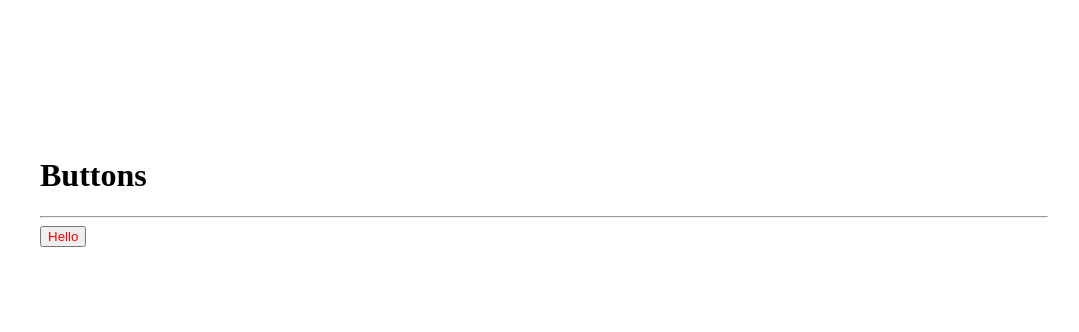
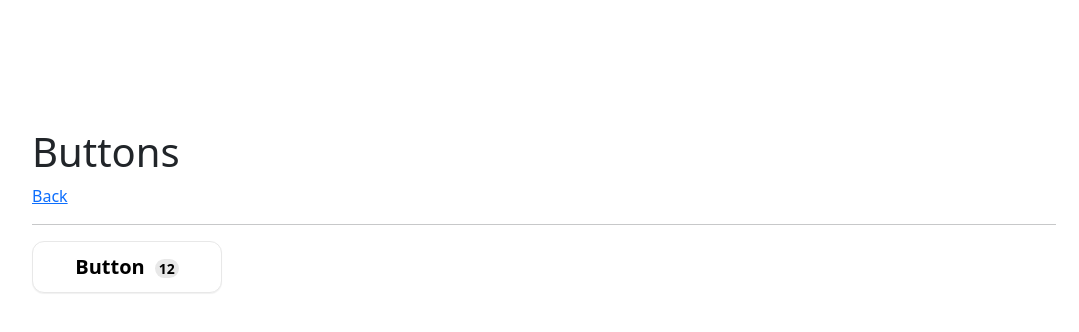
Before and after one commit to picus23/any-web-components, a Next.js app: page /buttons in a window 1280 px wide. Shown: the top 332 px of the page, without its empty margins (96-1175 px from the left). Built offline with nearby package versions, Linux system fonts and the light colour scheme.

Commit message:
button (v)

```diff
--- a/components/buttons/Button.tsx
+++ b/components/buttons/Button.tsx
@@ -2,15 +2,21 @@ import { FC, ReactNode } from "react";
 
 
 interface ButtonProps {
-    children: ReactNode,
-    icon?: ReactNode
+    children?: ReactNode,
+    icon?: ReactNode,
+    counter?: number,
+    // style?: string
+
 }
 
-const Button: FC<ButtonProps> = ({children, icon}) => {
-    return <button style={{color: '#f00'}}>
-            { icon ?? false }
-            {children}
-        </button>;
+const Button: FC<ButtonProps> = ({ children, icon, counter }) => {
+    return <button className="btn-counter">
+
+        {icon ?? false}
+        {children}
+
+       <span className="counter">{counter}</span>
+    </button>
 }
 
 export default Button;
--- a/package.json
+++ b/package.json
@@ -15,7 +15,9 @@
     "bootstrap": "^5.2.3",
     "next": "13.2.4",
     "react": "18.2.0",
+    "react-bootstrap": "^2.7.2",
     "react-dom": "18.2.0",
+    "react-icons": "^4.8.0",
     "typescript": "5.0.2"
   }
 }
--- a/pages/buttons/index.tsx
+++ b/pages/buttons/index.tsx
@@ -1,4 +1,9 @@
+import 'bootstrap/dist/css/bootstrap.min.css';
 import Button from "@/components/buttons/Button";
+import ReactDOMServer from 'react-dom/server'
+import Link from "next/link";
+import { MdToc } from "react-icons/md";
+import { MdShoppingCart } from "react-icons/md";
 
 export default function () {
 
@@ -6,9 +11,23 @@ export default function () {
         <h1>
             Buttons
         </h1>
+        <Link href='/'>Back</Link>
         <hr />
 
-        <Button>Hello</Button>
+        <Button counter={12}>
+            Button
+        </Button>
     </>
 
+    {/* <div className="d-flex">
+
+            <div className='mx-3'>
+                <Button icon={<MdToc />}>Каталог</Button>
+            </div>
+            <div className='mx-3'>
+                <Button icon={<MdShoppingCart />}>Корзина</Button>
+            </div>
+
+        </div> */}
+
 }
--- /dev/null
+++ b/styles/button/_button.scss
@@ -0,0 +1,6 @@
+@import "@/bootstrap/scss/bootstrap";
+
+$theme-colors: (
+    "info": tomato,
+    "danger": teal
+);
--- a/styles/style.css
+++ b/styles/style.css
@@ -1,4 +1,53 @@
 body {
   padding: 10%;
   background: #fff;
-}/*# sourceMappingURL=style.css.map */
+}
+
+/*# sourceMappingURL=style.css.map */
+
+
+
+.btn {
+  display: flex;
+  flex-direction: row;
+  align-items: center;
+  padding: 12px 16px;
+  gap: 8px;
+
+  width: 256px;
+  height: 52px;
+
+  background: #0085FF;
+  color: white;
+
+  border-radius: 8px;
+  border: none;
+  font-family: 'Inter';
+  font-style: normal;
+  font-weight: 500;
+  font-size: 20px;
+  line-height: 28px;
+  /* identical to box height, or 140% */
+
+  text-align: center;
+}
+
+.btn-counter {
+  font-weight: bold;
+  width: 190px;
+  height: 52px;
+  font-size: 20px;
+  margin: auto;
+  border: 1px solid #E8E8E8;
+  border-radius: 12px;
+  background: #FFFFFF;
+  box-shadow: 0px 1px 1px rgba(0, 0, 0, 0.06);
+}
+
+.counter {
+  margin-left: 10px;
+  font-size: 14px;
+  background: #E8E8E8;
+  border-radius: 12px;
+  padding: 0 4px;
+}
--- a/styles/style.scss
+++ b/styles/style.scss
@@ -2,4 +2,5 @@
 body {
     padding: 10%;
     background: #fff;
+    padding: 2px;
 }
```
Also changed, not shown: pages/index.tsx (+8 -1 lines), pages/navbar/index.tsx (added, +14 -0 lines), 1 other file (tests, documents, lock files or other folders).
